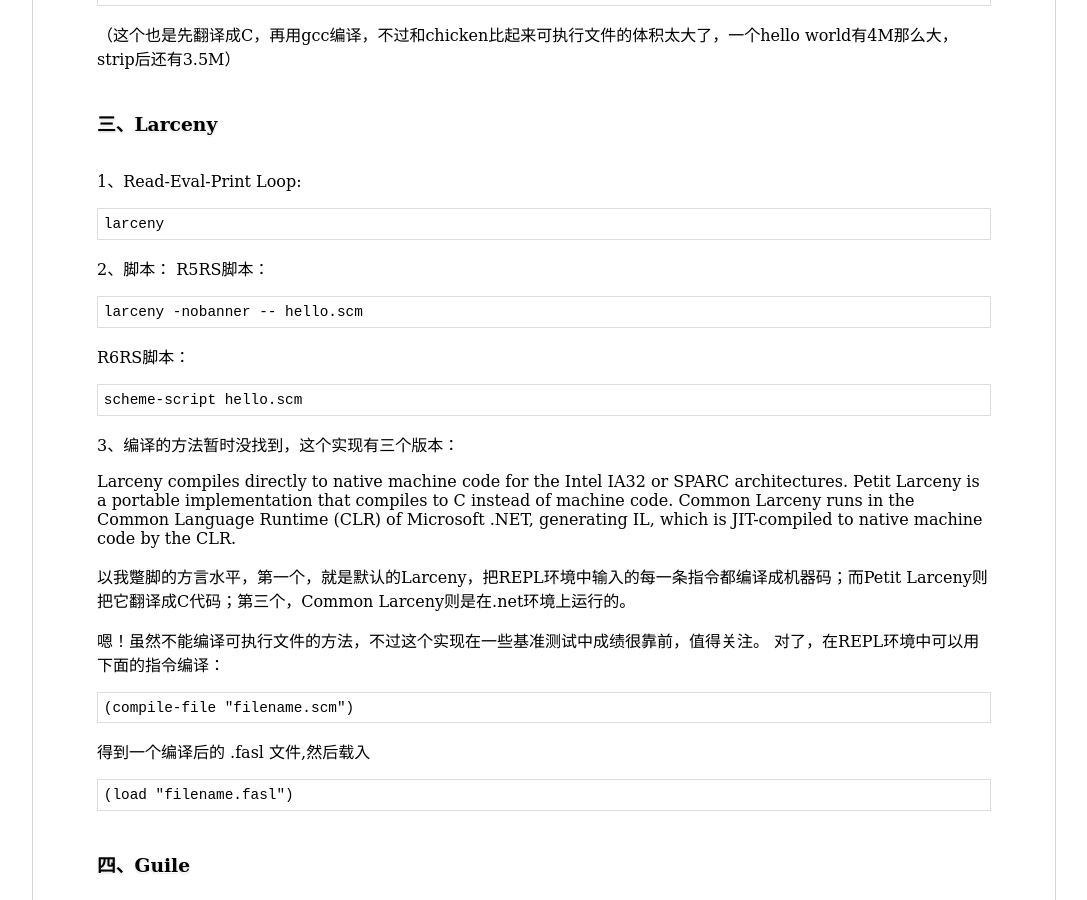
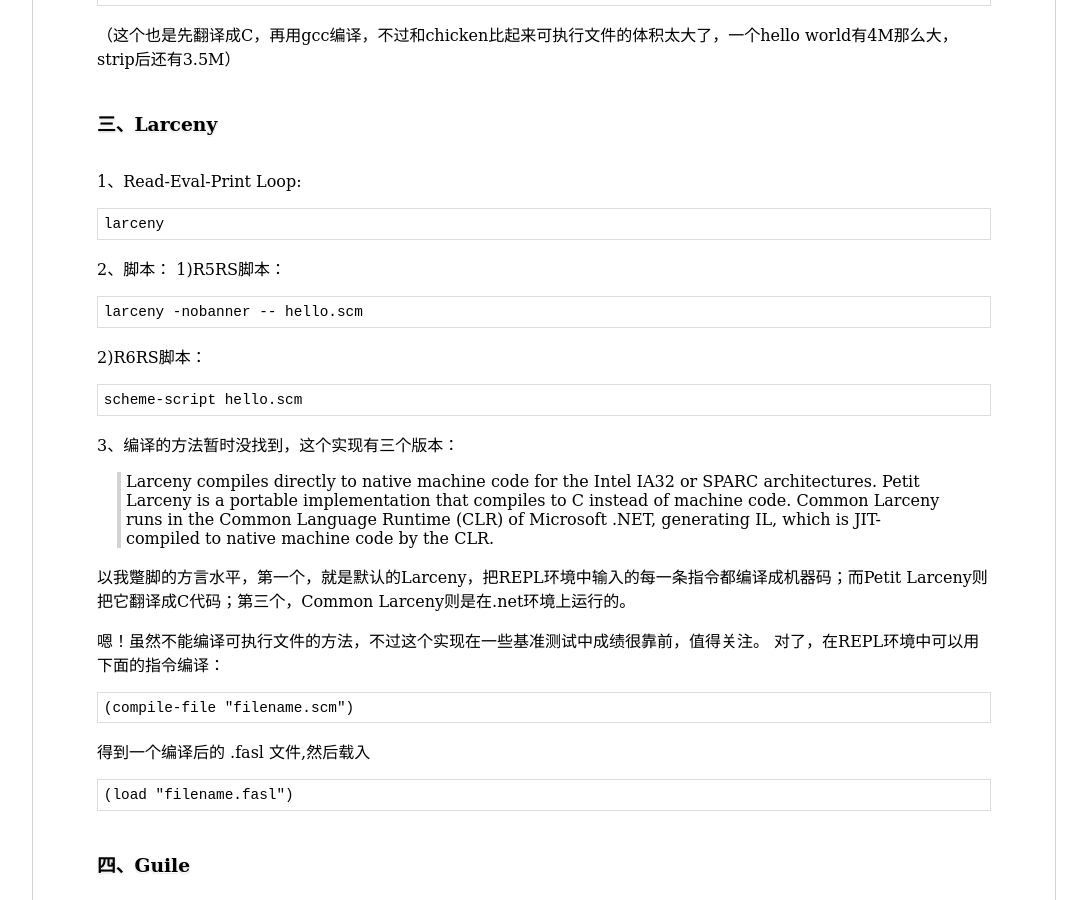
Before and after one commit to rhuichao/uternet.github.io, a Jekyll site: the page built from _posts/2014-03-16-some-scheme.md, in a window 1280 px wide and 900 px high, scrolled down 1046 px. Shown: the whole window, without its empty margins (96-1183 px from the left). Built offline with Jekyll 4.4.1, drawn with Linux system fonts in a browser that asks for light colours.

Commit message:
new document posted

```diff
--- a/_posts/2014-03-16-some-scheme.md
+++ b/_posts/2014-03-16-some-scheme.md
@@ -42,19 +42,19 @@
     larceny
 
 2、脚本：
-R5RS脚本：
+1)R5RS脚本：
 
     larceny -nobanner -- hello.scm
 
-R6RS脚本：
+2)R6RS脚本：
 
     scheme-script hello.scm
 
 3、编译的方法暂时没找到，这个实现有三个版本：
 
-Larceny compiles directly to native machine code for the Intel IA32 or SPARC architectures.
-Petit Larceny is a portable implementation that compiles to C instead of machine code.
-Common Larceny runs in the Common Language Runtime (CLR) of Microsoft .NET, generating IL, which is JIT-compiled to native machine code by the CLR.
+>Larceny compiles directly to native machine code for the Intel IA32 or SPARC architectures.
+>Petit Larceny is a portable implementation that compiles to C instead of machine code.
+>Common Larceny runs in the Common Language Runtime (CLR) of Microsoft .NET, generating IL, which is JIT-compiled to native machine code by the CLR.
 
 以我蹩脚的方言水平，第一个，就是默认的Larceny，把REPL环境中输入的每一条指令都编译成机器码；而Petit Larceny则把它翻译成C代码；第三个，Common Larceny则是在.net环境上运行的。
 
```
